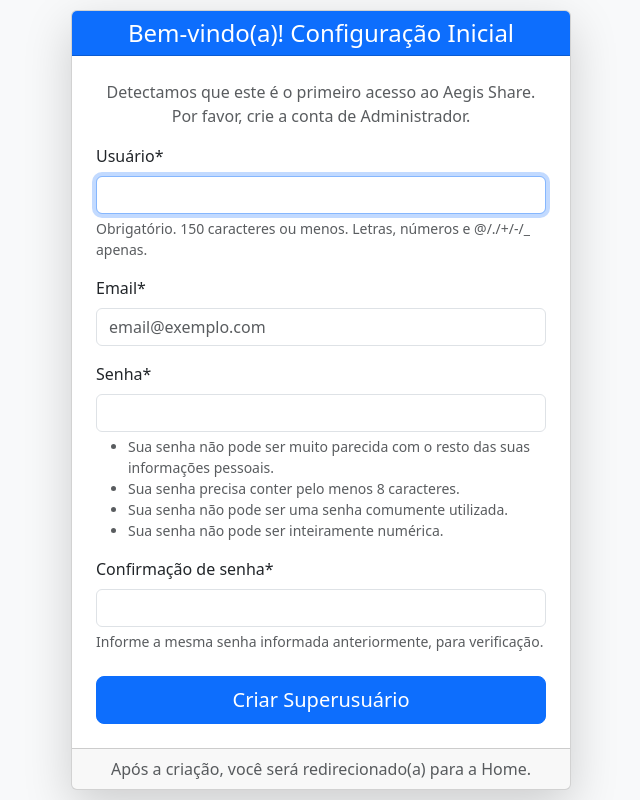
After one commit to ArcoverdePedro/AegisShare, a Django app: template templates/primeiro_cadastro.html in a window 1280 px wide. The commit adds this page. Shown: the whole page, without its empty margins (319-959 px from the left). Run offline with Django 5.2, Linux system fonts and the light colour scheme; the template is opened without the code that fills it: values that come from a table or form of the project are taken from there, others are empty; data comes from the database, SQL or seed files in the repository; some libraries are stand-ins or nearby versions.

Commit message:
setup inicial criado

```diff
--- a/aegis_share/forms.py
+++ b/aegis_share/forms.py
@@ -1,22 +1,94 @@
 from django import forms
 from django.contrib.auth.forms import UserCreationForm
-from django.contrib.auth import get_user_model
-
-# Obtém o modelo de usuário ativo (geralmente o padrão do Django)
-User = get_user_model()
+from django.contrib.auth.models import User
+from .models import UsersInfos
 
 
-class CustomUserCreationForm(UserCreationForm):
-    # O email field precisa ser definido aqui, mas sem a classe CSS
+class FirstUserForm(UserCreationForm):
+    NIVEL_PERMISSAO_CHOICES = UsersInfos.NIVEL_PERMISSAO_CHOICES
+
     email = forms.EmailField(
         label="Email",
         max_length=300,
         required=True,
         widget=forms.EmailInput(
-            attrs={"placeholder": "seu.email@exemplo.com", "autocomplete": "email"}
+            attrs={"placeholder": "email@exemplo.com", "autocomplete": "email"}
         ),
+    )
+
+    nivel_permissao = forms.ChoiceField(
+        label="Nível de Permissão",
+        choices=NIVEL_PERMISSAO_CHOICES,
+        widget=forms.HiddenInput(),
+        initial='ADM'
     )
 
     class Meta(UserCreationForm.Meta):
         model = User
-        fields = ("username", "email", "password1", "password2")
+        fields = (
+            "username", "email",
+            "password1", "password2"
+        )
+
+    def save(self, commit=True):
+        user = super().save(commit=False)
+        user.email = self.cleaned_data["email"]
+        if commit:
+            user.save()
+            UsersInfos.objects.create(
+                user=user,
+                nivel_permissao=self.cleaned_data["nivel_permissao"]
+            )
+        return user
+
+
+class CustomUserCreationForm(UserCreationForm):
+    NIVEL_PERMISSAO_CHOICES = UsersInfos.NIVEL_PERMISSAO_CHOICES
+
+    email = forms.EmailField(
+        label="Email",
+        max_length=300,
+        required=True,
+        widget=forms.EmailInput(
+            attrs={"placeholder": "email@exemplo.com", "autocomplete": "email"}
+        ),
+    )
+
+    cpf = forms.CharField(
+        label="CPF",
+        max_length=14,
+        required=True,
+        widget=forms.TextInput(
+            attrs={"placeholder": "999.999.999-99"}
+        )
+    )
+
+    nivel_permissao = forms.ChoiceField(
+        label="Nível de Permissão",
+        choices=NIVEL_PERMISSAO_CHOICES,
+        initial='CLI'
+    )
+
+    class Meta(UserCreationForm.Meta):
+        model = User
+        fields = (
+            "username", "email",
+            "cpf", "nivel_permissao",
+            "password1", "password2"
+        )
+
+    def save(self, commit=True):
+        user = super().save(commit=False)
+        user.email = self.cleaned_data["email"]
+        if commit:
+            user.save()
+            UsersInfos.objects.create(
+                user=user,
+                cpf=self.cleaned_data["cpf"],
+                nivel_permissao=self.cleaned_data["nivel_permissao"]
+            )
+        return user
+
+
+class FileInputIPFSForm(forms.Form):
+    ...
--- /dev/null
+++ b/aegis_share/middleware.py
@@ -0,0 +1,26 @@
+from django.shortcuts import redirect
+from django.urls import reverse
+from django.contrib.auth import get_user_model
+
+
+class FirstAccessRedirectMiddleware:
+    def __init__(self, get_response):
+        self.get_response = get_response
+        self.User = get_user_model()
+        self.SETUP_URL = reverse('primeiro_cadastro')
+
+    def __call__(self, request):
+        superuser_exists = self.User.objects.filter(is_superuser=True).exists()
+
+        current_path = request.path
+
+        if (
+            not superuser_exists and
+            not current_path.startswith(self.SETUP_URL) and
+            not current_path.startswith('/static/') and
+            not current_path.startswith('/media/')
+        ):
+            return redirect(self.SETUP_URL)
+
+        response = self.get_response(request)
+        return response
--- a/aegis_share/urls.py
+++ b/aegis_share/urls.py
@@ -1,9 +1,9 @@
-from django.contrib import admin
-from django.urls import path, include
+from django.urls import path
 from django.contrib.auth import views as auth_views
 from . import views
 
 urlpatterns = [
+    path('setup/', views.FirstSuperuserCreateView.as_view(), name='primeiro_cadastro'),
     path("", views.home, name="home"),
     path("login/", views.custom_login, name="login"),
     path("logout/", auth_views.LogoutView.as_view(), name="logout"),
--- a/mysite/settings.py
+++ b/mysite/settings.py
@@ -64,6 +64,7 @@ MIDDLEWARE = [
     "django.middleware.security.SecurityMiddleware",
     "django_htmx.middleware.HtmxMiddleware",
     "django.contrib.sessions.middleware.SessionMiddleware",
+    "aegis_share.middleware.FirstAccessRedirectMiddleware",
     "django.middleware.common.CommonMiddleware",
     "django.middleware.csrf.CsrfViewMiddleware",
     "django.contrib.auth.middleware.AuthenticationMiddleware",
--- a/mysite/urls.py
+++ b/mysite/urls.py
@@ -19,6 +19,6 @@ from django.contrib import admin
 from django.urls import path, include
 
 urlpatterns = [
-    path("projeto-aegis-share/", admin.site.urls),
+    path("aegis-admin/", admin.site.urls),
     path("", include("aegis_share.urls")),
 ]
--- /dev/null
+++ b/templates/primeiro_cadastro.html
@@ -0,0 +1,59 @@
+{% load crispy_forms_tags %}
+{% load django_bootstrap5 %}
+
+<!DOCTYPE html>
+<html lang="pt-BR">
+<head>
+    <meta charset="UTF-8">
+    <meta name="viewport" content="width=device-width, initial-scale=1.0">
+    <title>Configuração Inicial - Criar Administrador</title>
+
+    {% bootstrap_css %}
+
+    <style>
+        body {
+            background-color: #f8f9fa; /* Cor de fundo clara */
+            display: flex;
+            justify-content: center;
+            align-items: center;
+            min-height: 100vh;
+            margin: 0;
+        }
+        .card {
+            max-width: 500px; /* Limita a largura do card */
+            width: 100%;
+        }
+    </style>
+</head>
+<body>
+
+<div class="card shadow-lg">
+    <div class="card-header bg-primary text-white text-center">
+        <h1 class="h4 mb-0">Bem-vindo(a)! Configuração Inicial</h1>
+    </div>
+    <div class="card-body p-4">
+        <p class="text-muted text-center">
+            Detectamos que este é o primeiro acesso ao Aegis Share. Por favor, crie a conta de Administrador.
+        </p>
+
+        <form method="post">
+            {% csrf_token %}
+
+            {{ form|crispy }}
+
+            <div class="d-grid gap-2 mt-4">
+                <button type="submit" class="btn btn-primary btn-lg">
+                    Criar Superusuário
+                </button>
+            </div>
+        </form>
+    </div>
+    <div class="card-footer text-center text-muted">
+        Após a criação, você será redirecionado(a) para a Home.
+    </div>
+</div>
+
+{% bootstrap_javascript %}
+
+</body>
+</html>
```
Also changed, not shown: aegis_share/models.py (+15 -1 lines), aegis_share/views.py (+35 -1 lines), templates/registro/cadastro.html (+21 -0 lines).
